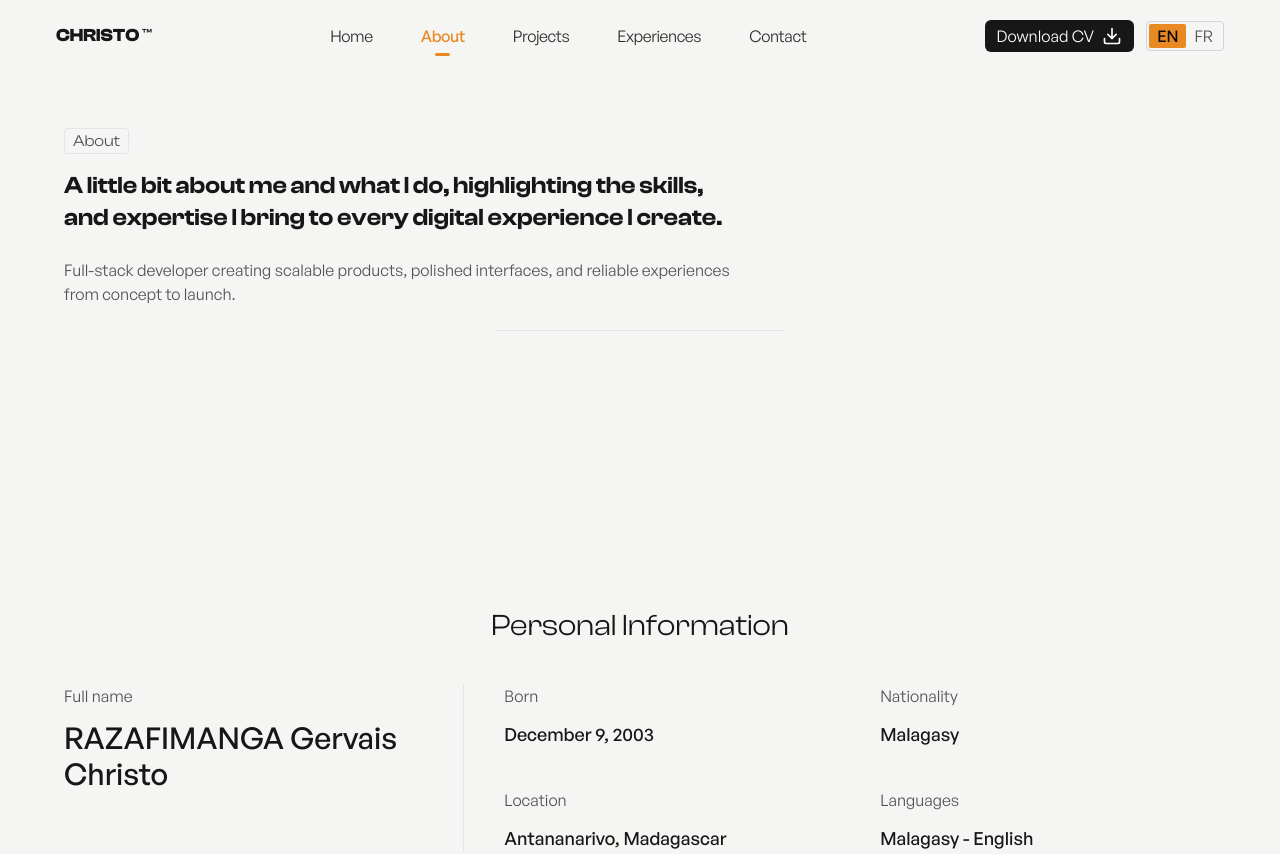
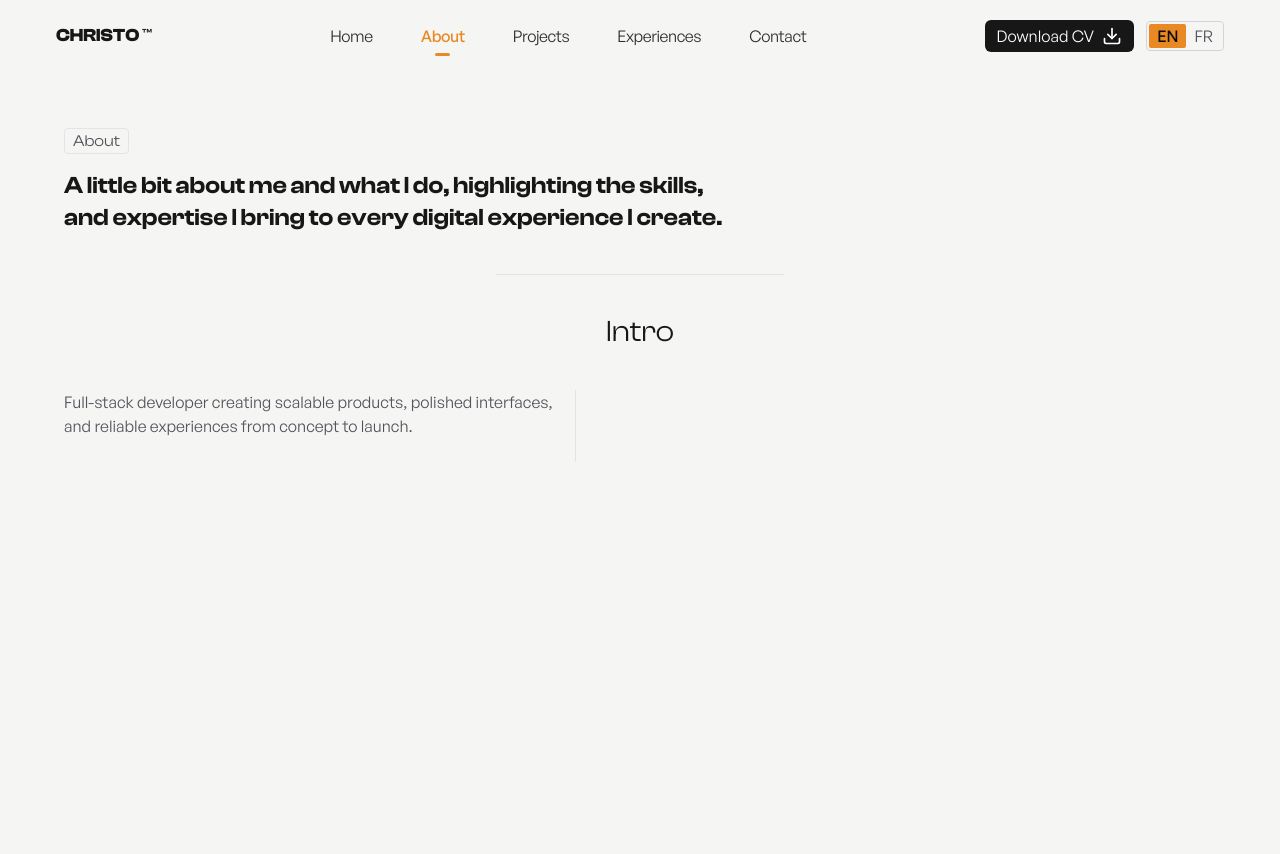
Before and after one commit to bossnare/portfolio, a Next.js app: page /about in a window 1280 px wide. Shown: the top 854 px of the page. Built offline with nearby package versions, Linux system fonts and the light colour scheme.

Commit message:
add XP & proj page

```diff
--- a/app/about/page.tsx
+++ b/app/about/page.tsx
@@ -16,10 +16,20 @@ export default function AboutPage() {
         title="About"
         description="A little bit about me and what I do, highlighting the skills, and expertise I bring to every digital experience I create."
       />
-      <p className="max-w-2xl leading-6 text-muted-foreground">
-        Full-stack developer creating scalable products, polished interfaces,
-        and reliable experiences from concept to launch.
-      </p>
+      <section className="relative flex flex-col items-start w-full min-h-screen gap-8 pt-10 md:mt-10 md:gap-10 md:items-center">
+        <span className="absolute top-0 w-1/4 border-t border-zinc-200 dark:border-white/12" />
+
+        <h3 className="max-w-md text-3xl">Intro</h3>
+        <div className="flex flex-col justify-between w-full gap-6 divide-y md:divide-x md:divide-y-0 md:flex-row divide-zinc-200 dark:divide-white/8">
+          <div className="flex flex-col gap-3 pb-6">
+            <p className="max-w-2xl leading-6 text-muted-foreground">
+              Full-stack developer creating scalable products, polished
+              interfaces, and reliable experiences from concept to launch.
+            </p>
+          </div>
+          <div className="md:w-[70%] pt-4 md:pt-0 md:pl-4 grid grid-cols-2 justify-between gap-10"></div>
+        </div>
+      </section>
       <section className="relative flex flex-col items-start justify-center w-full min-h-screen gap-8 md:gap-10 md:items-center">
         <span className="absolute top-0 w-1/4 border-t border-zinc-200 dark:border-white/12" />
 
@@ -33,7 +43,7 @@ export default function AboutPage() {
             {personalInfo.data.map((info) => (
               <div className="flex flex-col gap-3" key={info.value}>
                 <span className="text-muted-foreground">{info.label}</span>
-                <span className="text-lg font-medium">{info.value}</span>
+                <span className="text-lg">{info.value}</span>
               </div>
             ))}
           </div>
@@ -42,7 +52,7 @@ export default function AboutPage() {
 
       <section className="relative flex flex-col items-start justify-center w-full min-h-screen gap-8 md:gap-10 md:items-center">
         <span className="absolute top-0 w-1/4 border-t border-zinc-200 dark:border-white/12" />
-        <h3 className="max-w-md text-3xl">My states and impacts</h3>
+        <h3 className="max-w-md text-3xl">My stats & impacts</h3>
         <div className="grid justify-between grid-cols-2 gap-12 md:grid-cols-4">
           {stats.map((stat) => (
             <div
--- /dev/null
+++ b/app/experiences/page.tsx
@@ -0,0 +1,14 @@
+import { Page, PageHeader } from '@/src/components/Page';
+import { Metadata } from 'next';
+
+export const metadata: Metadata = {
+  title: 'Experiences',
+};
+
+export default function ExperiencesPage() {
+  return (
+    <Page>
+      <PageHeader title="Experiences"></PageHeader>
+    </Page>
+  );
+}
--- a/app/layout.tsx
+++ b/app/layout.tsx
@@ -71,9 +71,9 @@ export default function RootLayout({
       className={`${clashDisplay.variable} ${generalSans.variable} antialiased`}
     >
       <body className="font-sans font-[optical-sizing:auto] flex flex-col">
-        <div className="flex flex-col items-center justify-center flex-1">
+        <div className="flex flex-col items-center justify-center flex-1 min-h-screen">
           <Header />
-          <main className="w-full pt-8 md:pt-0">{children}</main>
+          <main className="w-full pt-8 pb-20 md:pt-0">{children}</main>
           <Footer />
         </div>
 
--- /dev/null
+++ b/app/projects/page.tsx
@@ -0,0 +1,14 @@
+import { Page, PageHeader } from '@/src/components/Page';
+import { Metadata } from 'next';
+
+export const metadata: Metadata = {
+  title: 'Projects',
+};
+
+export default function ProjectsPage() {
+  return (
+    <Page>
+      <PageHeader title="Projects"></PageHeader>
+    </Page>
+  );
+}
```
